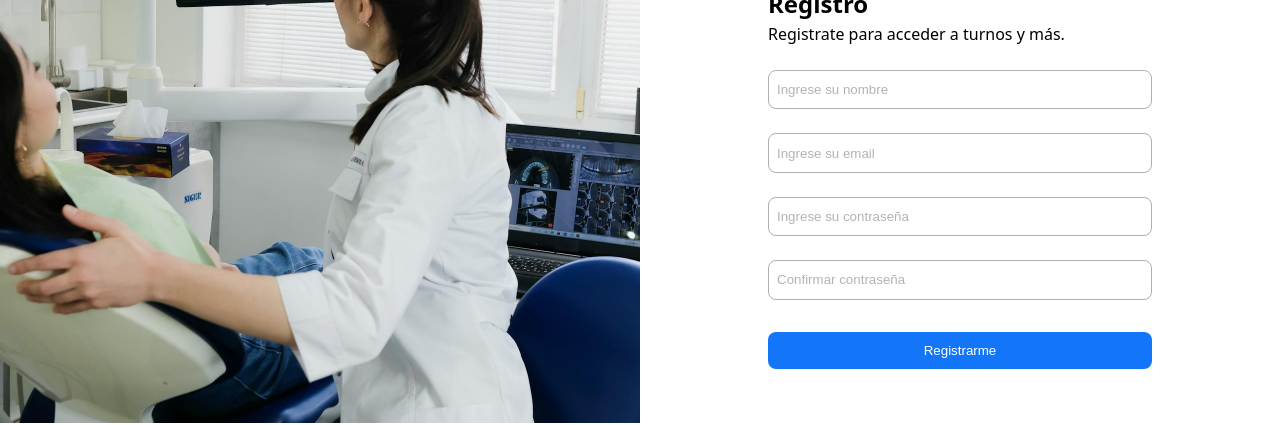
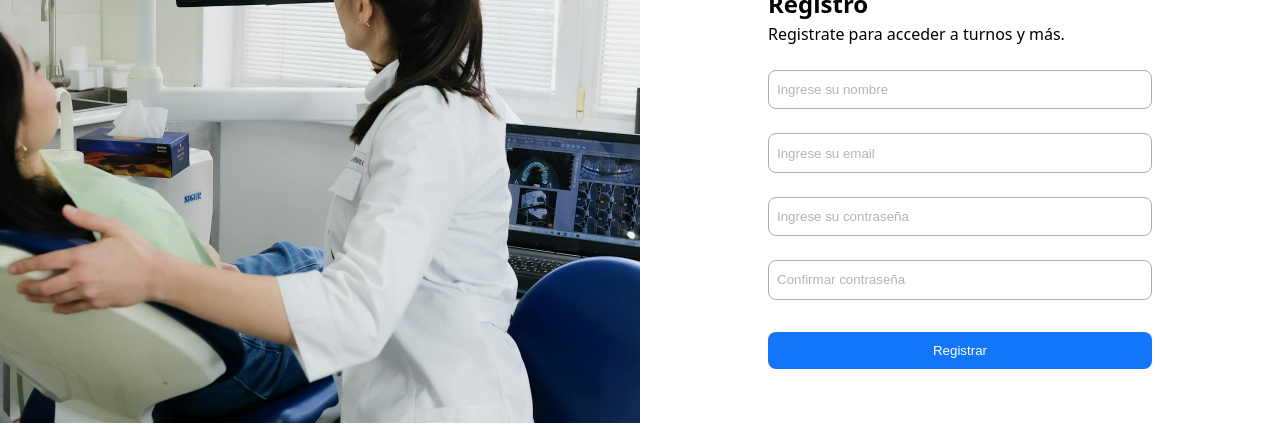
Before and after one commit to MatiIvanoff/centro-odontologico, a React (Vite) app: page /registro in a window 1280 px wide. Shown: the part 190-615 px from the top of the page. Built offline with nearby package versions, Linux system fonts and the light colour scheme.

Commit message:
Modificacion formulario Registro

```diff
--- a/src/API/auth.js
+++ b/src/API/auth.js
@@ -3,6 +3,7 @@
 import axios from "./axios.js";
 
 export const peticionLogin = (user) => axios.post('login', user);
+export const peticionRegister = (user) => axios.post('registro', user);
 
 /*
 export const peticionLogin = async (user) => {
--- a/src/App.jsx
+++ b/src/App.jsx
@@ -25,8 +25,8 @@ function App() {
         <Route path="/servicios/:categoria" element={<Servicios />} />
         <Route path="/servicio/:id" element={<DetalleServicio />} />
 
-        <Route path="/registro" element={<Registro />} />
-        <Route path="/registrodos" element={<RegistroDos />} />
+
+        <Route path="/registro" element={<RegistroDos />} />
         <Route path="/login" element={<Login />} />
 
 
--- a/src/pages/Registro/RegistroDos.jsx
+++ b/src/pages/Registro/RegistroDos.jsx
@@ -1,8 +1,13 @@
 import { useState } from 'react'
 import './Registro.css'
 import { useForm } from 'react-hook-form'
+import { peticionRegister } from '../../API/auth';
 
 export const RegistroDos = () => {
+
+    const [errorRegister, setErrorRegister] = useState(null);
+    const [usuario, setUsuario] = useState(null)
+    const [loadingAuth, setLoadingAuth] = useState(false);
 
     const {
         register,
@@ -15,9 +20,20 @@ export const RegistroDos = () => {
     const regexPassword = /^(?=.*[a-z])(?=.*[A-Z])(?=.*\d)(?=.*[$@$!%*?&])([A-Za-z\d$@$!%*?&]|[^ ]){6,15}$/
 
 
-    const onSubmit = (data) => {
-      console.log('No hay errores');
-      console.log(data);
+    const onSubmit = async (data) => {
+        setLoadingAuth(true)
+        try {
+            const response = await peticionRegister(data)
+            console.log(response);
+
+            setErrorRegister(null)
+        } catch (error) {
+            setErrorRegister(error.response.data.message)
+            console.log(error.response.data.message)
+        }
+        setLoadingAuth(false)
+
+
     }
 
 
@@ -41,7 +57,7 @@ export const RegistroDos = () => {
                             required: "El campo nombre es obligatorio",
                             minLength: {
                                 value: 4,
-                                message:"El nombre debe contener al menos 4 carácteres."
+                                message: "El nombre debe contener al menos 4 carácteres."
                             }
                         })
                         }
@@ -57,12 +73,12 @@ export const RegistroDos = () => {
                             required: "El campo email es obligatorio",
                             minLength: {
                                 value: 8,
-                                message:"El email debe contener al menos 8 carácteres."
-                            } ,
-                            pattern:  {
+                                message: "El email debe contener al menos 8 carácteres."
+                            },
+                            pattern: {
                                 value: regexEmail,
                                 message: "El email debe poseer un formato válido."
-                              }
+                            }
                         })
                         }
                     />
@@ -75,14 +91,14 @@ export const RegistroDos = () => {
                         {
                         ...register("password", {
                             required: "La contraseña es obligitoria",
-                            minLength:{
+                            minLength: {
                                 value: 6,
-                                message:"La contraseña debe contener al menos 6 carácteres."
-                            } ,
-                         /*   pattern:  {
-                                value: regexPassword,
-                                message: "La contraseña debe contener: Al menos 6 carácteres, 1 mayus, 1 minus, 1 digito, y 1 carácter especial."
-                              } */
+                                message: "La contraseña debe contener al menos 6 carácteres."
+                            },
+                            /*   pattern:  {
+                                   value: regexPassword,
+                                   message: "La contraseña debe contener: Al menos 6 carácteres, 1 mayus, 1 minus, 1 digito, y 1 carácter especial."
+                                 } */
                         })
                         }
                     />
@@ -93,7 +109,7 @@ export const RegistroDos = () => {
 
                     <input type="password" placeholder='Confirmar contraseña'
                         {
-                        ...register("confirmPassword", {
+                        ...register("passwordConfirm", {
                             required: "La confirmación de la contraseña es obligitoria",
                             validate: (value) => {
                                 if (watch('password') != value) {
@@ -104,11 +120,14 @@ export const RegistroDos = () => {
                         }
                     />
                     {
-                        errors.confirmPassword &&
-                        <p className='form-error'>{errors.confirmPassword.message}</p>
+                        errors.passwordConfirm &&
+                        <p className='form-error'>{errors.passwordConfirm.message}</p>
                     }
-
-                    <button type="submit">Registrarme</button>
+                    {
+                    errorRegister &&
+                    <p className='form-error'>{errorRegister}</p>
+                    }
+                    <button type="submit">{loadingAuth ? 'Cargando ...' : 'Registrar'}</button>
                 </form>
 
 
```
